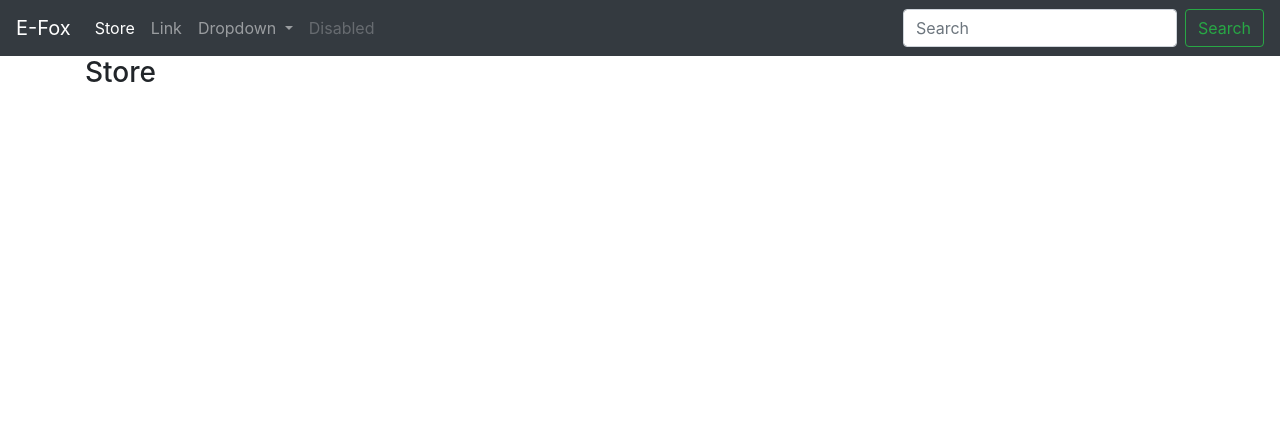
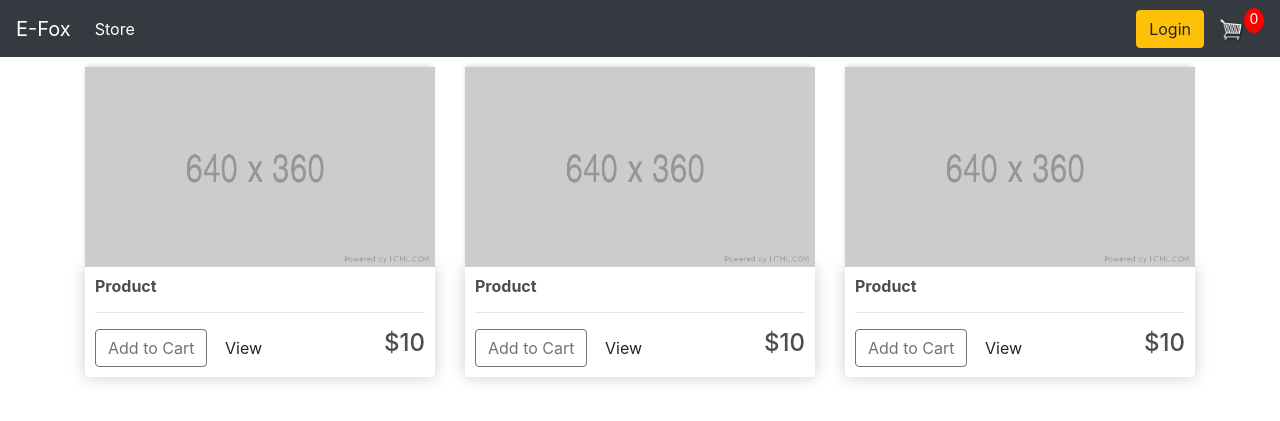
Before and after one commit to FX2One/estore, a Django app: template store/templates/store/Store.html in a window 1280 px wide. Shown: the top 421 px of the page. Run offline with Django 3.2, Linux system fonts and the light colour scheme; the template is opened without the code that fills it, so the values that code supplies are empty.

Commit message:
store page styling

```diff
--- a/store/static/store/css/main.css
+++ b/store/static/store/css/main.css
@@ -1,3 +1,95 @@
 body{
-    background-color: lightblue;
+	background-color: hsl(0, 0%, 98%);
 }
+
+h1,h2,h3,h4,h5,h6{
+	color:hsl(0, 0%, 30%);
+}
+
+.box-element{
+	box-shadow:hsl(0, 0%, 80%) 0 0 16px;
+	background-color: #fff;
+	border-radius: 4px;
+	padding: 10px;
+}
+
+.thumbnail{
+	width: 100%;
+	height: 200px;
+	-webkit-box-shadow: -1px -3px 5px -2px rgba(214,214,214,1);
+    -moz-box-shadow: -1px -3px 5px -2px rgba(214,214,214,1);
+    box-shadow: -1px -3px 5px -2px rgba(214,214,214,1);
+}
+
+.product{
+	border-radius: 0 0 4px 4px;
+}
+
+#cart-icon{
+	width:25px;
+	display: inline-block;
+	margin-left: 15px;
+}
+
+#cart-total{
+	display: block;
+	text-align: center;
+	color:#fff;
+	background-color: red;
+	width: 20px;
+	height: 25px;
+	border-radius: 50%;
+	font-size: 14px;
+}
+
+.col-lg-4, .col-lg-6, .col-lg-8, .col-lg-12{
+	margin-top: 10px;
+}
+
+.btn{
+	border-radius: 0;
+}
+
+.row-image{
+	width: 100px;
+}
+
+.form-field{
+	width:250px;
+	display: inline-block;
+	padding: 5px;
+}
+
+.cart-row{
+	display: flex;
+    align-items: flex-stretch;
+    padding-bottom: 10px;
+    margin-bottom: 10px;
+    border-bottom: 1px solid #ececec;
+
+}
+
+.quantity{
+	display: inline-block;
+	font-weight: 700;
+	padding-right:10px;
+
+
+}
+
+.chg-quantity{
+	width: 12px;
+	cursor: pointer;
+	display: block;
+	margin-top: 5px;
+	transition:.1s;
+}
+
+.chg-quantity:hover{
+	opacity: .6;
+}
+
+
+.hidden{
+	display: none!important;
+}
--- a/store/templates/store/Cart.html
+++ b/store/templates/store/Cart.html
@@ -1,7 +1,5 @@
 {% extends 'store/main.html' %}
 {% load static %}
 {% block content %}
-
  <h3>Cart</h3>
-
 {% endblock content %}
--- a/store/templates/store/Main.html
+++ b/store/templates/store/Main.html
@@ -1,14 +1,12 @@
+<!--Boilerplater template-->
 {% load static %}
 <!DOCTYPE html>
 <html lang="en">
 <head>
     <meta charset="UTF-8">
     <title>E-Fox</title>
-    <link rel="stylesheet" type"text/css" href="{% static 'store/css/main.css' %}
+    <link rel="stylesheet" type="text/css" href="{% static 'store/css/main.css' %}">
     <meta name="viewport" content="width=device-width, initial-scale=1, maximum-scale=1, minimum-scale=1" />
-
-
-
     <link rel="stylesheet" href="https://cdn.jsdelivr.net/npm/bootstrap@4.6.0/dist/css/bootstrap.min.css" integrity="sha384-B0vP5xmATw1+K9KRQjQERJvTumQW0nPEzvF6L/Z6nronJ3oUOFUFpCjEUQouq2+l" crossorigin="anonymous">
 
 
@@ -24,30 +22,16 @@
     <ul class="navbar-nav mr-auto">
       <li class="nav-item active">
         <a class="nav-link" href="{% url 'store' %}">Store <span class="sr-only">(current)</span></a>
-      </li>
-      <li class="nav-item">
-        <a class="nav-link" href="#">Link</a>
-      </li>
-      <li class="nav-item dropdown">
-        <a class="nav-link dropdown-toggle" href="#" id="navbarDropdown" role="button" data-toggle="dropdown" aria-haspopup="true" aria-expanded="false">
-          Dropdown
-        </a>
-        <div class="dropdown-menu" aria-labelledby="navbarDropdown">
-          <a class="dropdown-item" href="#">Action</a>
-          <a class="dropdown-item" href="#">Another action</a>
-          <div class="dropdown-divider"></div>
-          <a class="dropdown-item" href="#">Something else here</a>
-        </div>
-      </li>
-      <li class="nav-item">
-        <a class="nav-link disabled" href="#" tabindex="-1" aria-disabled="true">Disabled</a>
+          <!-- links for the future here -->
       </li>
     </ul>
-    <form class="form-inline my-2 my-lg-0">
-      <input class="form-control mr-sm-2" type="search" placeholder="Search" aria-label="Search">
-      <button class="btn btn-outline-success my-2 my-sm-0" type="submit">Search</button>
-    </form>
-  </div>
+    <div class="form-inline my-2 my-lg-0">
+        <a href="#"class="btn btn-warning">Login</a>
+        <a href="{% url 'cart' %}">
+            <img  id="cart-icon" src="{% static 'store/images/cart.png' %}">
+        </a>
+        <p id="cart-total">0</p>
+    </div>
 </nav>
 
     <div class="container">
@@ -56,12 +40,6 @@
         {% endblock content %}
     </div>
 
-
-
-
-
-
-
 <script src="https://code.jquery.com/jquery-3.5.1.slim.min.js" integrity="sha384-DfXdz2htPH0lsSSs5nCTpuj/zy4C+OGpamoFVy38MVBnE+IbbVYUew+OrCXaRkfj" crossorigin="anonymous"></script>
 <script src="https://cdn.jsdelivr.net/npm/popper.js@1.16.1/dist/umd/popper.min.js" integrity="sha384-9/reFTGAW83EW2RDu2S0VKaIzap3H66lZH81PoYlFhbGU+6BZp6G7niu735Sk7lN" crossorigin="anonymous"></script>
 <script src="https://cdn.jsdelivr.net/npm/bootstrap@4.6.0/dist/js/bootstrap.min.js" integrity="sha384-+YQ4JLhjyBLPDQt//I+STsc9iw4uQqACwlvpslubQzn4u2UU2UFM80nGisd026JF" crossorigin="anonymous"></script>
--- a/store/templates/store/Store.html
+++ b/store/templates/store/Store.html
@@ -1,5 +1,39 @@
 {% extends 'store/main.html' %}
 {% load static %}
 {% block content %}
-    <h3>Store</h3>
+    <div class="row">
+        <!-- THUMBNAILS -->
+        <div class="col-lg-4">
+            <img class="thumbnail" src="{% static 'store/images/placeholder.png' %}">
+            <div class="box-element product">
+                <h6><strong>Product</strong></h6>
+                <hr>
+                <button class="btn btn-outline-secondary add-brn">Add to Cart</button> <!--add to cart button-->
+                <a class="btn btn-outline-sucess" href="#">View</a>
+                <h4 style="display:inline-block; float:right">$10</h4> <!--hardcoded value for now-->
+            </div>
+        </div>
+
+        <div class="col-lg-4">
+            <img class="thumbnail" src="{% static 'store/images/placeholder.png' %}">
+            <div class="box-element product">
+                <h6><strong>Product</strong></h6>
+                <hr>
+                <button class="btn btn-outline-secondary add-brn">Add to Cart</button> <!--add to cart button-->
+                <a class="btn btn-outline-sucess" href="#">View</a>
+                <h4 style="display:inline-block; float:right">$10</h4> <!--hardcoded value for now-->
+            </div>
+        </div>
+
+        <div class="col-lg-4">
+            <img class="thumbnail" src="{% static 'store/images/placeholder.png' %}">
+            <div class="box-element product">
+                <h6><strong>Product</strong></h6>
+                <hr>
+                <button class="btn btn-outline-secondary add-brn">Add to Cart</button> <!--add to cart button-->
+                <a class="btn btn-outline-sucess" href="#">View</a>
+                <h4 style="display:inline-block; float:right">$10</h4> <!--hardcoded value for now-->
+        </div>
+
+    </div>
 {% endblock content %}
```
Also changed, not shown: store/static/store/images/placeholder.png (added).
